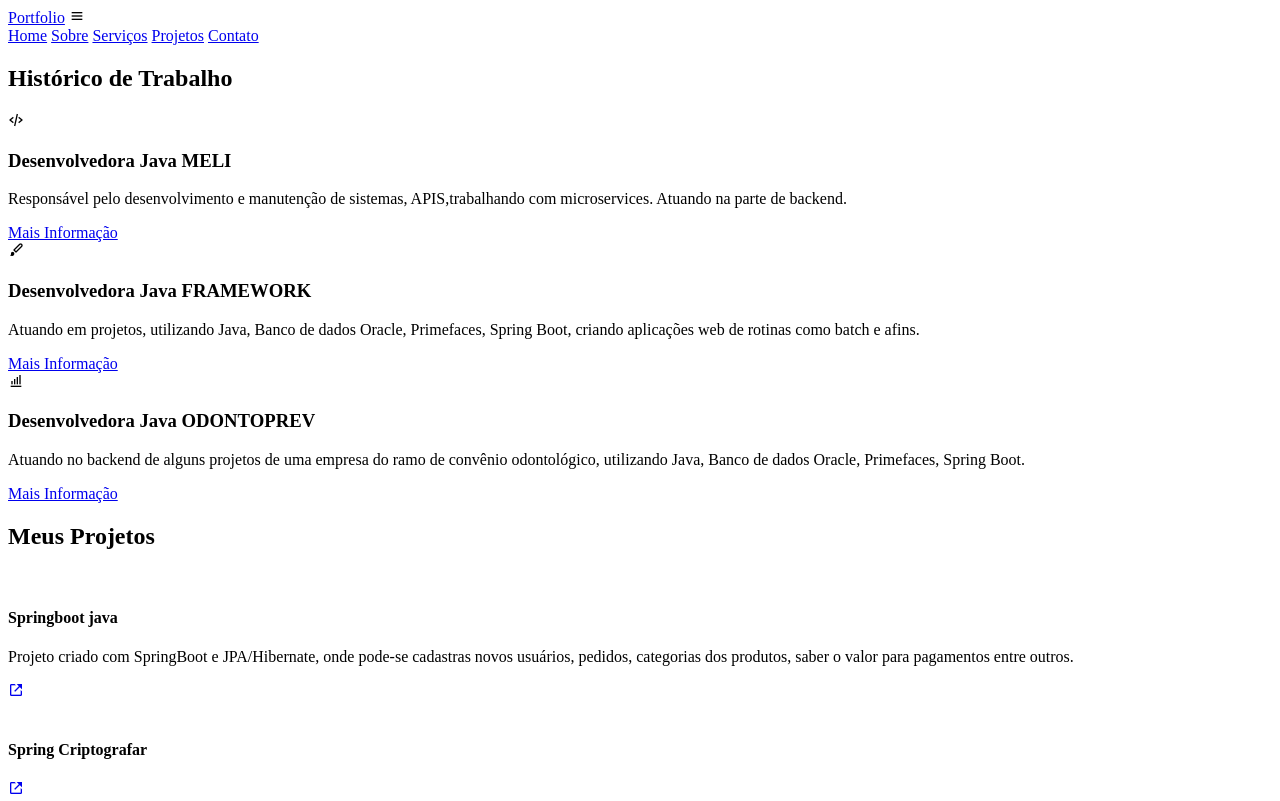
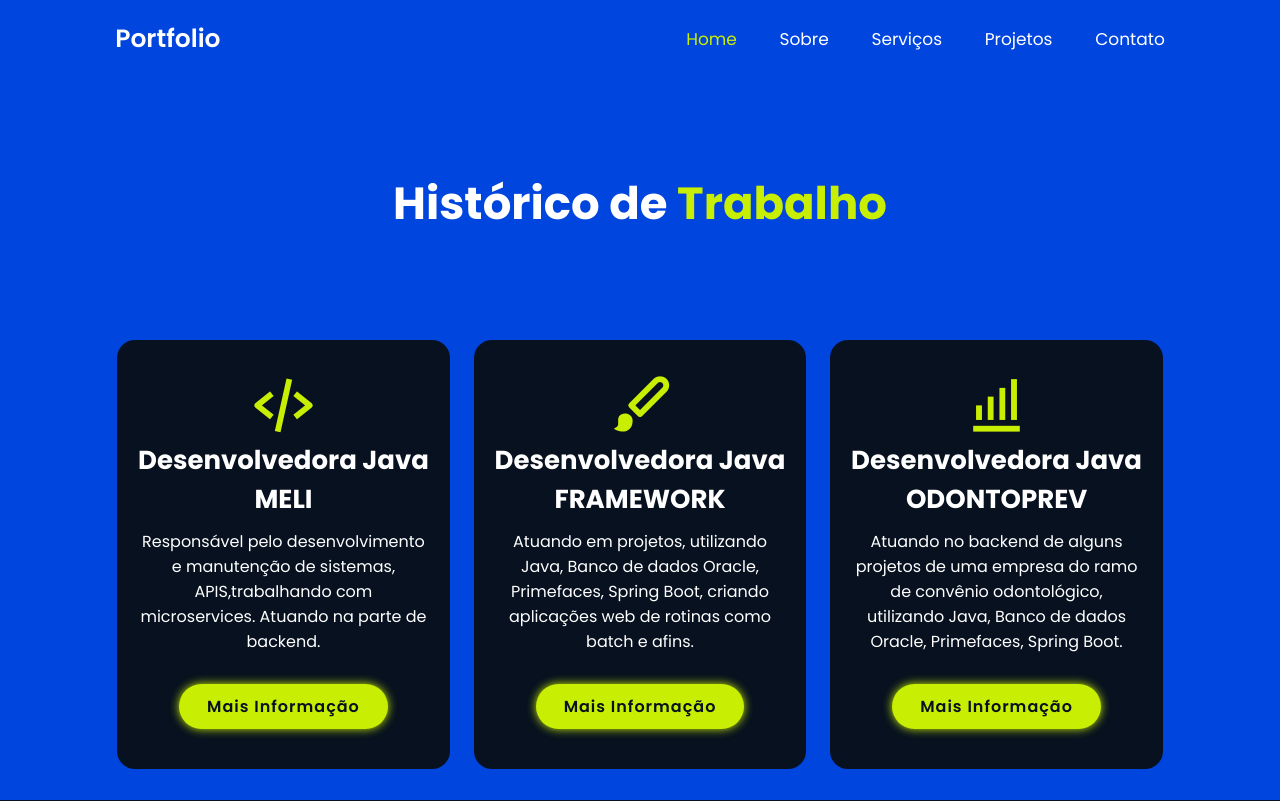
Before and after one commit to madu-silva/pwe, a plain HTML site: page projeto/servicos.html in a window 1280 px wide. Shown: the top 801 px of the page. Drawn offline with nearby package versions, Linux system fonts and the light colour scheme.

Commit message:
Update servicos.html

```diff
--- a/projeto/servicos.html
+++ b/projeto/servicos.html
@@ -10,7 +10,7 @@
 
     <link href='https://unpkg.com/boxicons@2.1.4/css/boxicons.min.css' rel='stylesheet'>
 
-    <link rel="stylesheet" href="styler.css">
+    <link rel="stylesheet" href="css/estilos.css">
 
 </head>
 
```
